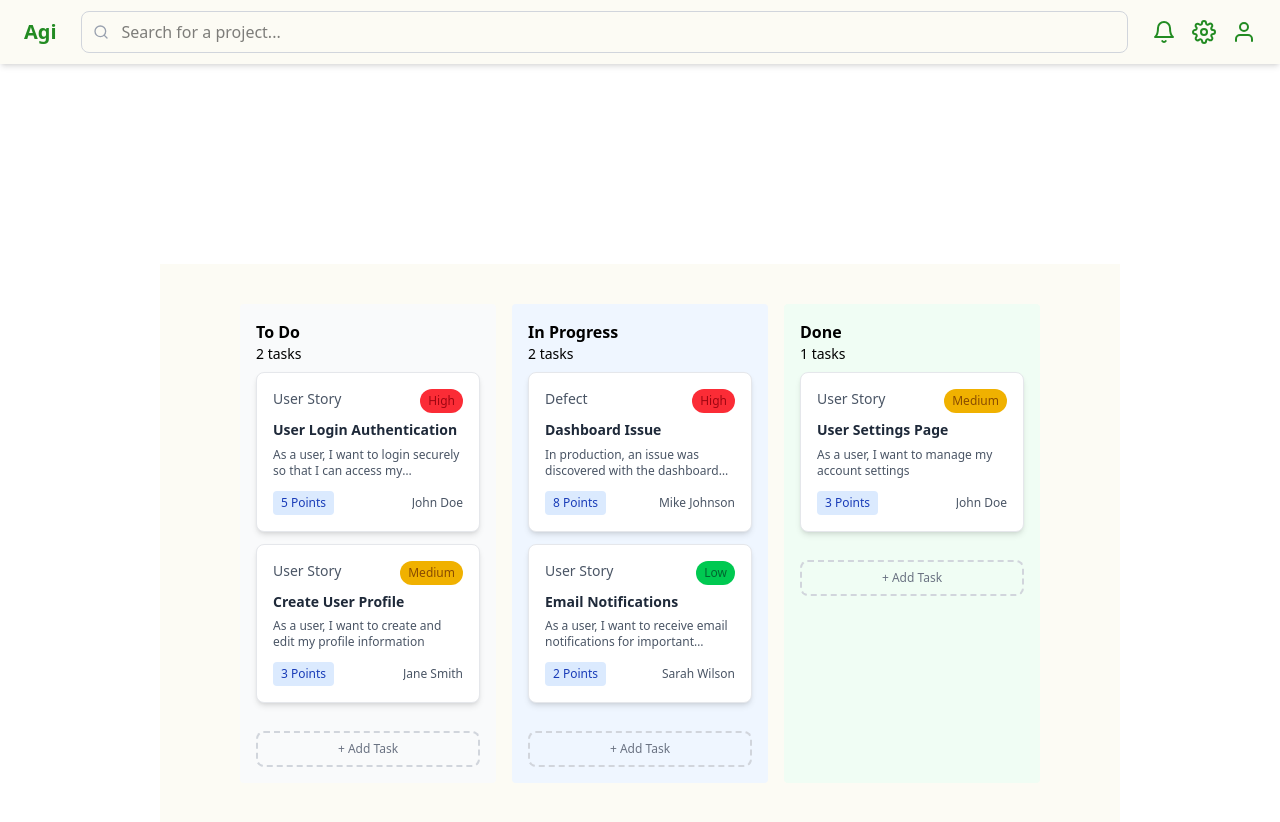
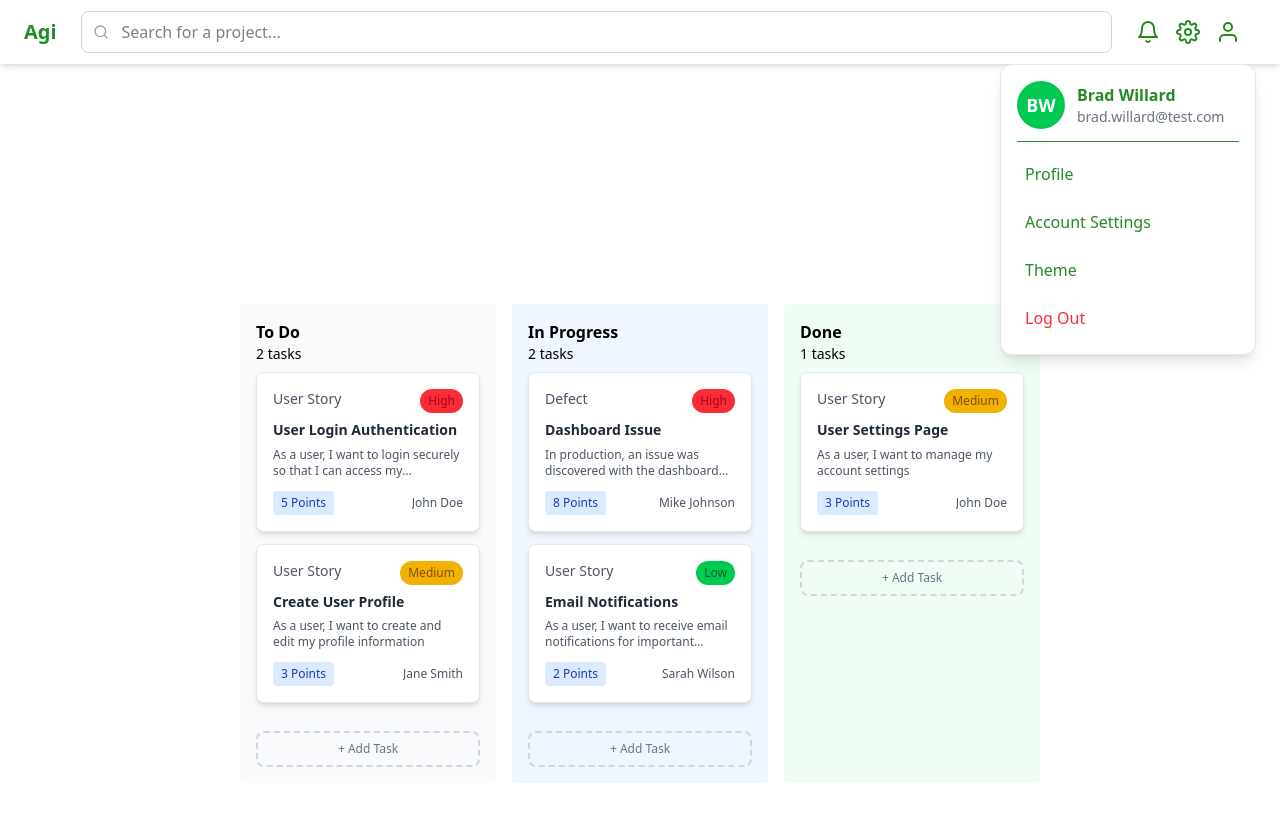
Before and after one commit to Bradw91/agile-requirements-tracker, a React (Vite) app in the folder frontend/: page / in a window 1280 px wide. Both pictures are taken after a click on the icon 1244 px from the left and 32 px from the top of the page. Built offline with nearby package versions, Linux system fonts and the light colour scheme.

Commit message:
Added UserOptions state and onClick to open the menu, integration with UserOptions component

```diff
--- a/frontend/src/App.tsx
+++ b/frontend/src/App.tsx
@@ -8,7 +8,7 @@ function App() {
       <div className="pb-50">
         <Header />
       </div>
-      <div className="ml-40 mr-40  bg-creamWhite p-10 h-auto place-content-center pl-20 pr-20">
+      <div className="ml-40 mr-40 p-10 h-auto place-content-center pl-20 pr-20">
         <ScrumBoard />
       </div>
     </>
--- a/frontend/src/components/Header/Header.tsx
+++ b/frontend/src/components/Header/Header.tsx
@@ -1,9 +1,24 @@
 import React from "react";
 import { FiSearch, FiBell, FiUser, FiSettings } from "react-icons/fi";
+import { useState } from "react";
+import UserOptions from "./UserOptions";
 
 const Header: React.FC = () => {
+  const [isUserOptionsOpen, setIsUserOptionsOpen] = useState(false);
+
+  const user = {
+    firstName: "Brad",
+    lastName: "Willard",
+    email: "brad.willard@test.com",
+    // profilePicture: "https://example.com/jane.jpg", // optional
+  };
+
+  const toggleUserOptions = () => {
+    setIsUserOptionsOpen(!isUserOptionsOpen);
+  };
+
   return (
-    <header className="bg-creamWhite h-16 flex items-center px-6 shadow-md">
+    <header className=" h-16 bg-white flex items-center px-6 shadow-md">
       {/* Logo */}
       <div className="text-forestGreen font-bold text-xl">Agi</div>
 
@@ -23,7 +38,11 @@ const Header: React.FC = () => {
       <div className="flex items-center space-x-4 text-forestGreen">
         <FiBell className="w-6 h-6 cursor-pointer" />
         <FiSettings className="w-6 h-6 cursor-pointer" />
-        <FiUser className="w-6 h-6 cursor-pointer" />
+        <FiUser
+          className="w-6 h-6 cursor-pointer"
+          onClick={toggleUserOptions}
+        />
+        <UserOptions isOpen={isUserOptionsOpen} user={user} />
       </div>
     </header>
   );
--- a/frontend/src/components/Header/UserOptions.tsx
+++ b/frontend/src/components/Header/UserOptions.tsx
@@ -0,0 +1,72 @@
+import React, { useMemo } from "react";
+
+interface UserOptionsProps {
+  isOpen: boolean;
+  user: {
+    firstName: string;
+    lastName: string;
+    email: string;
+    profilePicture?: string; // Optional profile picture URL
+  };
+}
+
+const UserOptions: React.FC<UserOptionsProps> = ({ isOpen, user }) => {
+  const initials = `${user.firstName[0] || ""}${user.lastName[0] || ""}`;
+
+  const bgColor = useMemo(() => {
+    const colors = [
+      "bg-red-500",
+      "bg-green-500",
+      "bg-blue-500",
+      "bg-yellow-500",
+      "bg-purple-500",
+      "bg-pink-500",
+    ];
+    return colors[Math.floor(Math.random() * colors.length)];
+  }, []);
+
+  if (!isOpen) return null;
+
+  return (
+    <div className="absolute right-6 top-16 w-64 bg-white rounded-xl shadow-lg border border-gray-200 p-4 z-50">
+      {/* Profile Info */}
+      <div className="flex items-center space-x-3 border-b pb-3 mb-3">
+        {user.profilePicture ? (
+          <img
+            src={user.profilePicture}
+            alt="Profile"
+            className="w-12 h-12 rounded-full"
+          />
+        ) : (
+          <div
+            className={`w-12 h-12 flex items-center justify-center rounded-full text-white font-bold text-lg ${bgColor}`}
+          >
+            {initials}
+          </div>
+        )}
+        <div>
+          <p className="font-semibold">
+            {user.firstName} {user.lastName}
+          </p>
+          <p className="text-sm text-gray-500">{user.email}</p>
+        </div>
+      </div>
+
+      {/* Menu Options */}
+      <ul className="space-y-2">
+        <li className="hover:bg-gray-100 p-2 rounded cursor-pointer">
+          Profile
+        </li>
+        <li className="hover:bg-gray-100 p-2 rounded cursor-pointer">
+          Account Settings
+        </li>
+        <li className="hover:bg-gray-100 p-2 rounded cursor-pointer">Theme</li>
+        <li className="hover:bg-gray-100 p-2 rounded cursor-pointer text-red-500">
+          Log Out
+        </li>
+      </ul>
+    </div>
+  );
+};
+
+export default UserOptions;
--- a/frontend/src/components/WorkItemManagement/ScrumBoard.tsx
+++ b/frontend/src/components/WorkItemManagement/ScrumBoard.tsx
@@ -97,10 +97,10 @@ const ScrumBoard: React.FC = () => {
               {column.tasks.map((task) => (
                 <TaskCard key={task.id} task={task} />
               ))}
+              <button className="w-full mt-4 py-2 px-4 border-2 border-dashed border-gray-300 rounded-lg text-gray-500 hover:border-[color:var(--color-forestGreen)] hover:text-[color:var(--color-forestGreen)] transition-colors duration-200 text-xs">
+                + Add Task
+              </button>
             </div>
-            <button className="w-full mt-4 py-2 px-4 border-2 border-dashed border-gray-300 rounded-lg text-gray-500 hover:border-[color:var(--color-forestGreen)] hover:text-[color:var(--color-forestGreen)] transition-colors duration-200 text-xs">
-              + Add Task
-            </button>
           </div>
         ))}
       </div>
```
